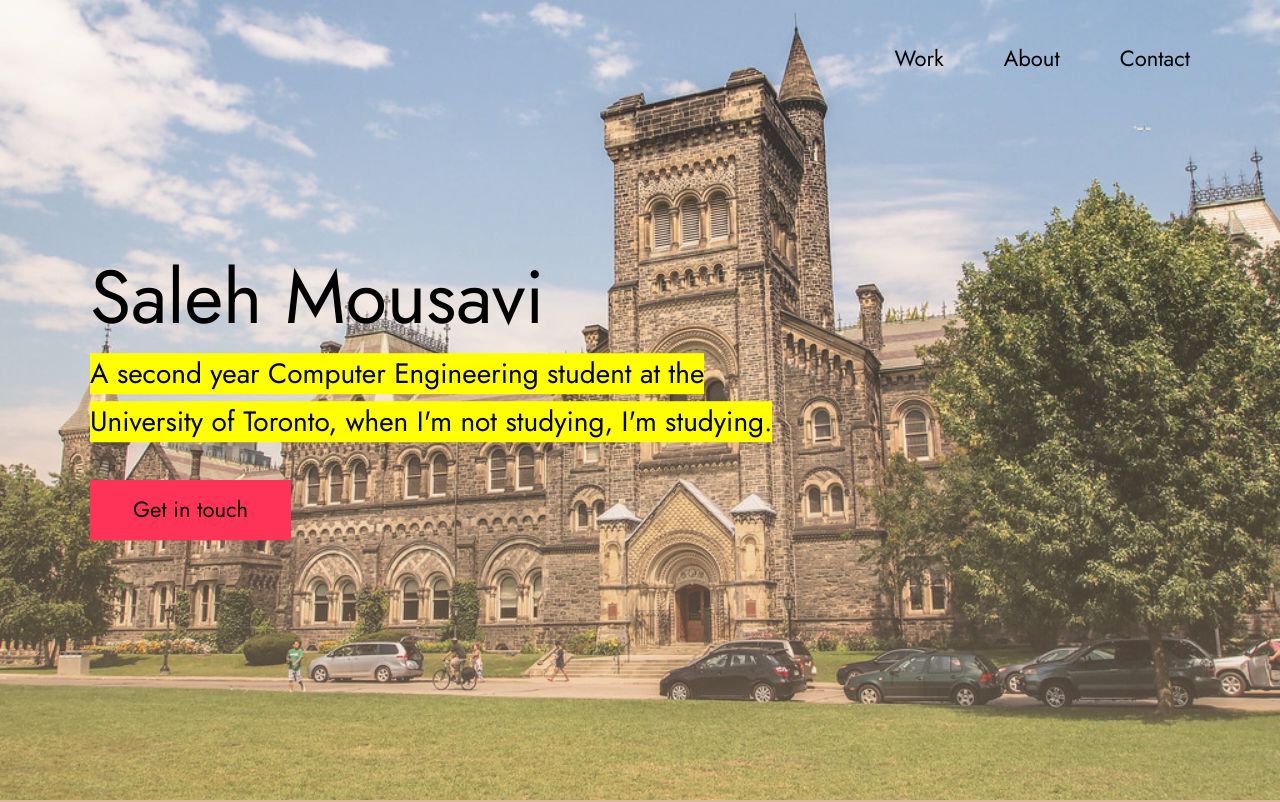
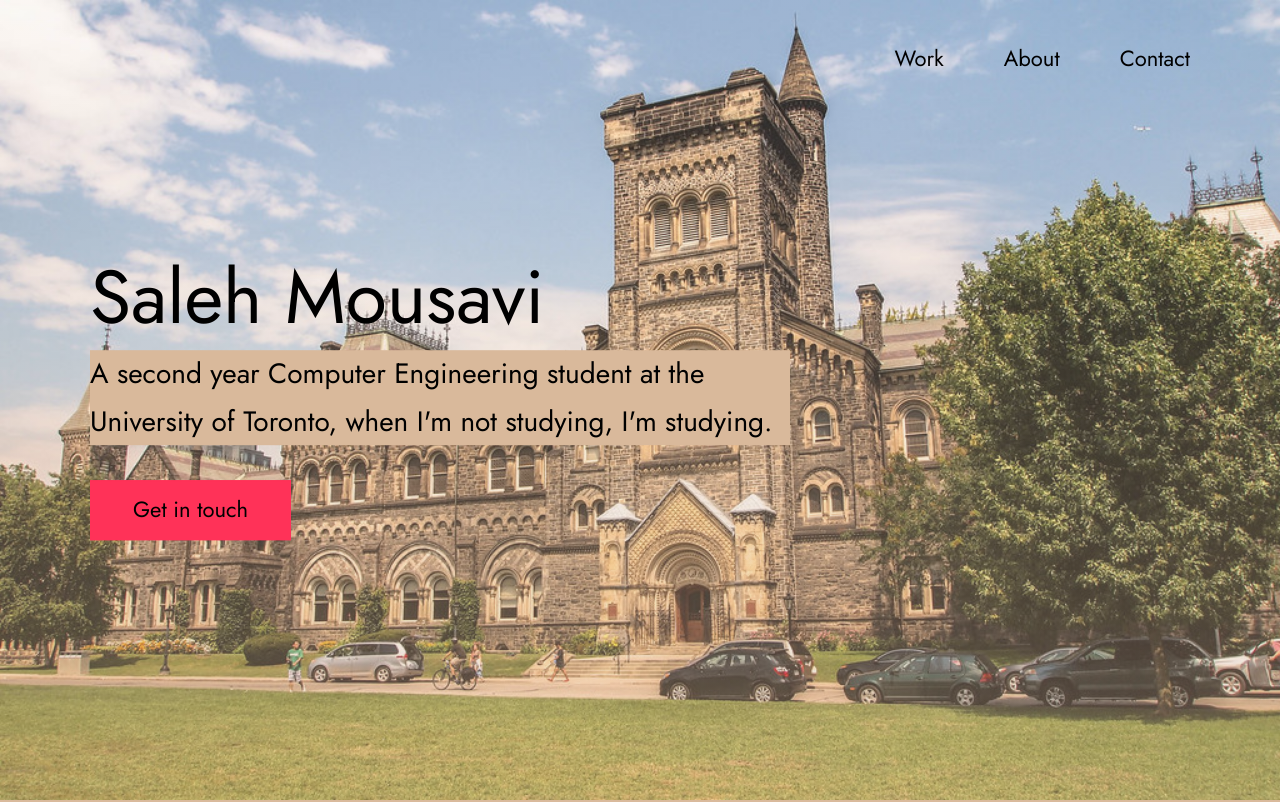
Before and after one commit to SalehMousavi/portfoliio, a plain HTML site: page index.html in a window 1280 px wide. Shown: the top 802 px of the page. Drawn offline with Linux system fonts and the light colour scheme.

Commit message:
changed background colour

```diff
--- a/index.css
+++ b/index.css
@@ -426,6 +426,7 @@ body:not(.user-is-tabbing) a:focus {
     font-family: 'Jost', sans-serif;
     font-size: var(--font-size-medium);
     color: var(--black);
+    background-color: var(--beige);
 }
 
 @media(max-width: 500px) {
--- a/index.html
+++ b/index.html
@@ -58,7 +58,7 @@
           <span>Saleh Mousavi</span>
         </h1>
         <!-- Put a small paragraph about yourself -->
-        <p> <mark> A second year Computer Engineering student at the University of Toronto, when I'm not studying, I'm studying.</mark></p>
+        <p> A second year Computer Engineering student at the University of Toronto, when I'm not studying, I'm studying.</p>
         <a href="#contact" class="btn btn--pink">Get in touch</a>
       </div>
     </div>
```
